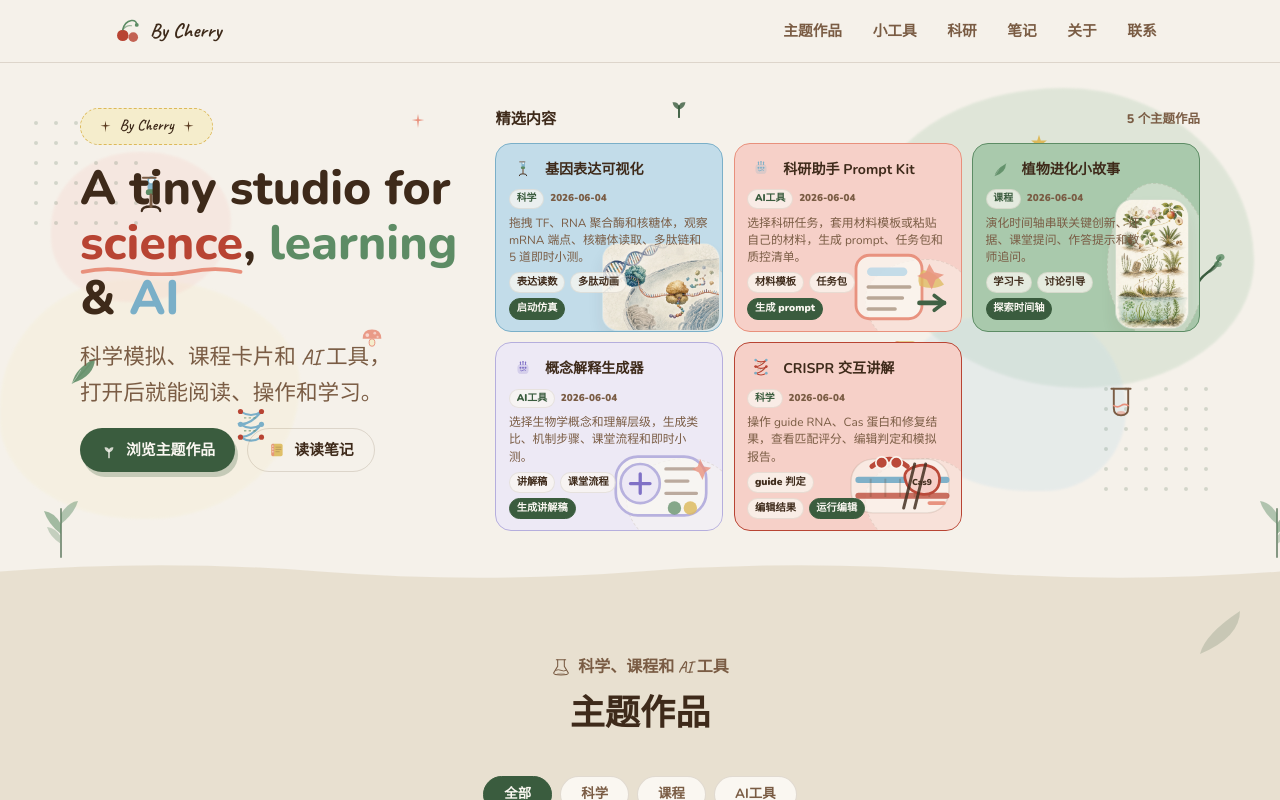
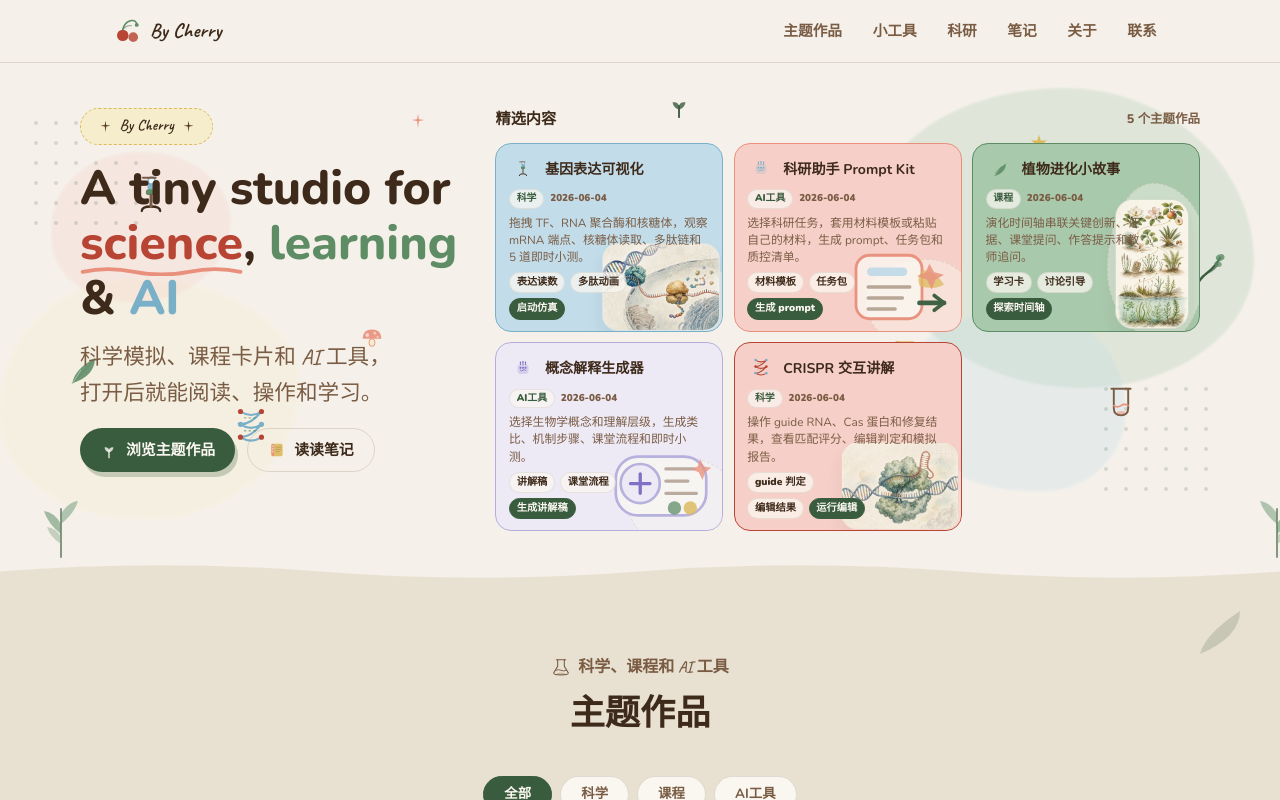
Before and after one commit to liruirui321/Bycherry, a React (Vite) app: page / in a window 1280 px wide. Built offline with nearby package versions, Linux system fonts and the light colour scheme.

Commit message:
Add CRISPR science illustration

```diff
--- a/scripts/verify-public-assets.mjs
+++ b/scripts/verify-public-assets.mjs
@@ -16,6 +16,7 @@ const articlesListDescription = "课程开发、科学传播、AI 创作和科
 const retiredShareCopy = "可打开、可阅读、可操作";
 const appThemeColor = "#F5F1EA";
 const generatedIllustrations = [
+  "illustrations/crispr-editing-flow.webp",
   "illustrations/gene-expression-flow.webp",
   "illustrations/plant-evolution-story.webp",
 ];
--- a/src/app/components/WorkPreviewIllustration.tsx
+++ b/src/app/components/WorkPreviewIllustration.tsx
@@ -207,6 +207,29 @@ export function WorkPreviewIllustration({ slug, color, width = 96, height = 72 }
 
   if (slug === "crispr-interactive") {
     return (
+      <img
+        src="/illustrations/crispr-editing-flow.webp"
+        width={width}
+        height={height}
+        alt=""
+        aria-hidden="true"
+        draggable={false}
+        style={{
+          width,
+          height,
+          display: "block",
+          objectFit: "cover",
+          borderRadius: 16,
+          border: "1.5px solid rgba(214,91,74,0.2)",
+          boxShadow: "0 10px 20px rgba(94,68,42,0.08)",
+          background: "rgba(250,247,241,0.72)",
+        }}
+      />
+    );
+  }
+
+  if (slug === "crispr-interactive-vector-fallback") {
+    return (
       <svg width={width} height={height} viewBox="0 0 96 72" fill="none" aria-hidden="true">
         <rect x="8" y="14" width="80" height="44" rx="18" fill="rgba(250,247,241,0.66)" stroke="rgba(94,68,42,0.12)" strokeWidth="1.2" />
         <path d="M14 31 H86" stroke="var(--cherry-blue)" strokeWidth="5" strokeLinecap="round" />
```
Also changed, not shown: public/illustrations/crispr-editing-flow.webp (added).
